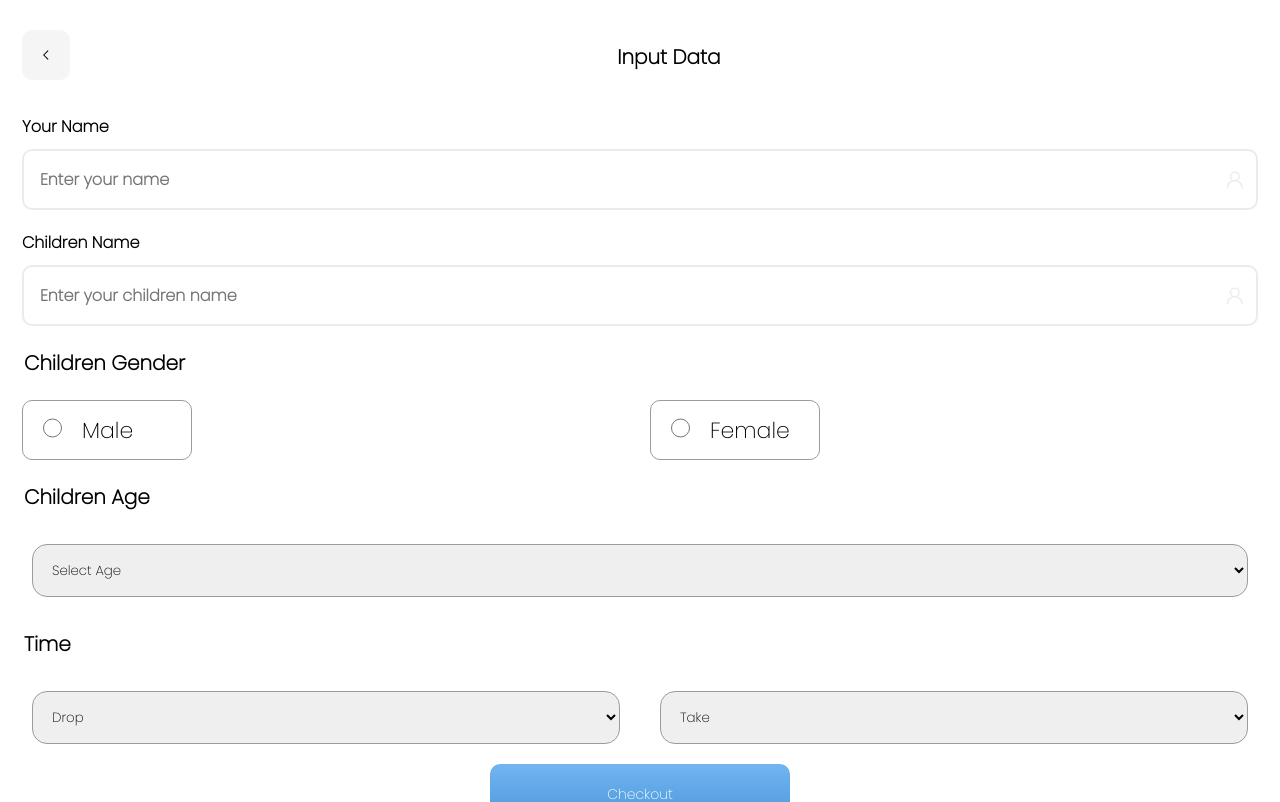
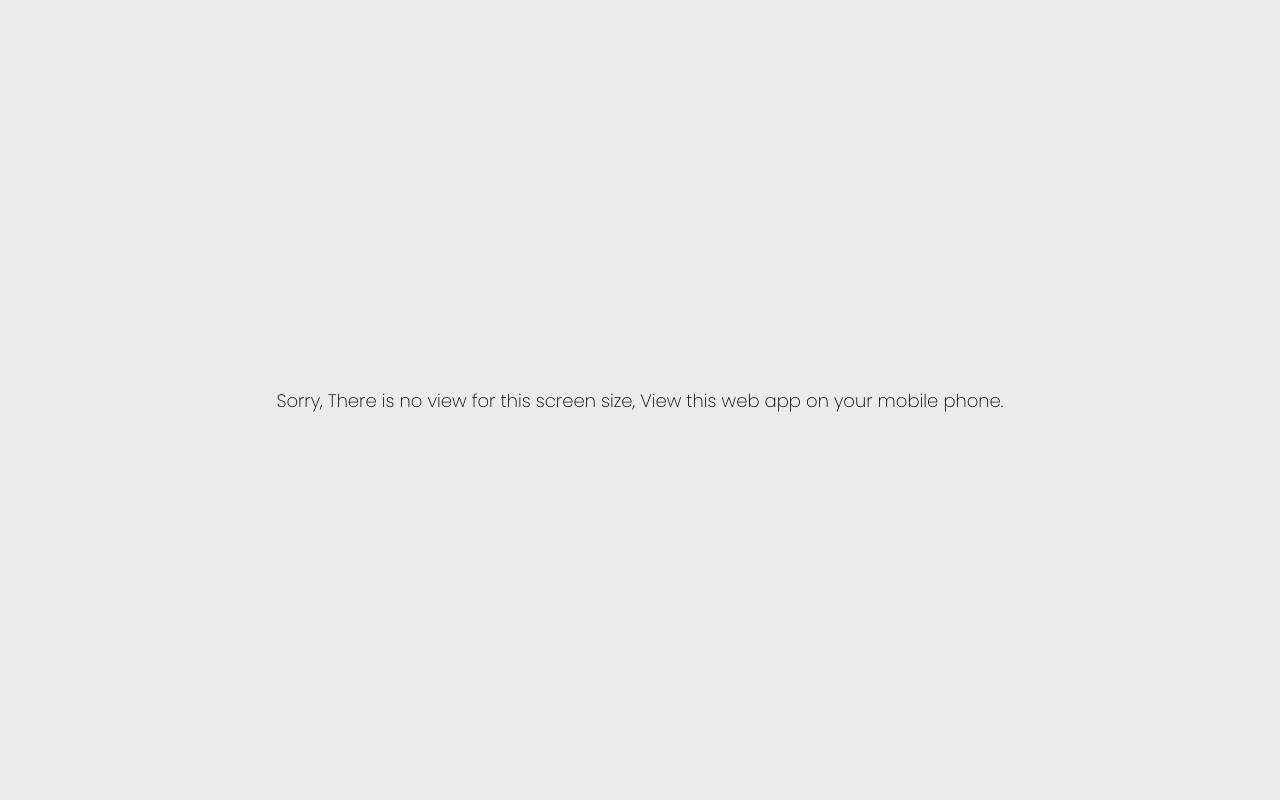
Before and after one commit to CreatorXperience/Daycare_App_Frontend, a React (Create React App) app: page /compatible in a window 1280 px wide. Shown: the top 802 px of the page. Built offline with nearby package versions, Linux system fonts and the light colour scheme.

Commit message:
ft-#12: add new routes

```diff
--- a/src/App/App.tsx
+++ b/src/App/App.tsx
@@ -8,7 +8,6 @@ import { QueryClientProvider } from "react-query";
 import { TUserContext, TUserLoginContext } from "./type";
 import useIsUserRegistered from "./hooks/useIsUserRegistered";
 import Modal from "../components/Modal";
-import UserInputData from "../pages/UserInputData";
 
 export const UserContext = createContext<TUserContext | null>(null);
 export const UserLoginContext = createContext<TUserLoginContext | null>(null);
@@ -27,7 +26,6 @@ function App() {
       <UserContext.Provider value={UserContextValue}>
         <UserLoginContext.Provider value={userLoginContextValue}>
           <AppWrapper>
-            <UserInputData />
             {isModalOpen && (
               <Modal>
                 <div> </div>
--- a/src/constants/routes.ts
+++ b/src/constants/routes.ts
@@ -5,7 +5,8 @@ const ROUTE = {
     login: "/login",
     signup: "/signup",
     verify: "/verify",
-    details: "/details/:id"
+    details: "/details/:id",
+    userProfile: "/userprofile"
 }
 
 export default ROUTE
--- a/src/router/routes.tsx
+++ b/src/router/routes.tsx
@@ -8,6 +8,7 @@ import Login from "../pages/Auth/Login/Login";
 import Signup from "../pages/Auth/Signup/Signup";
 import Verification from "../pages/Verification";
 import Details from "../pages/Details";
+import UserInputData from "../pages/UserInputData";
 
 
 let router = createBrowserRouter([{
@@ -42,6 +43,10 @@ let router = createBrowserRouter([{
 {
     path: ROUTE.details,
     element: <Details />
+},
+{
+    path:  ROUTE.userProfile,
+    element: <UserInputData />
 }
     ]
 }])
```
Also changed, not shown: 1 other file (tests, documents, lock files or other folders).
